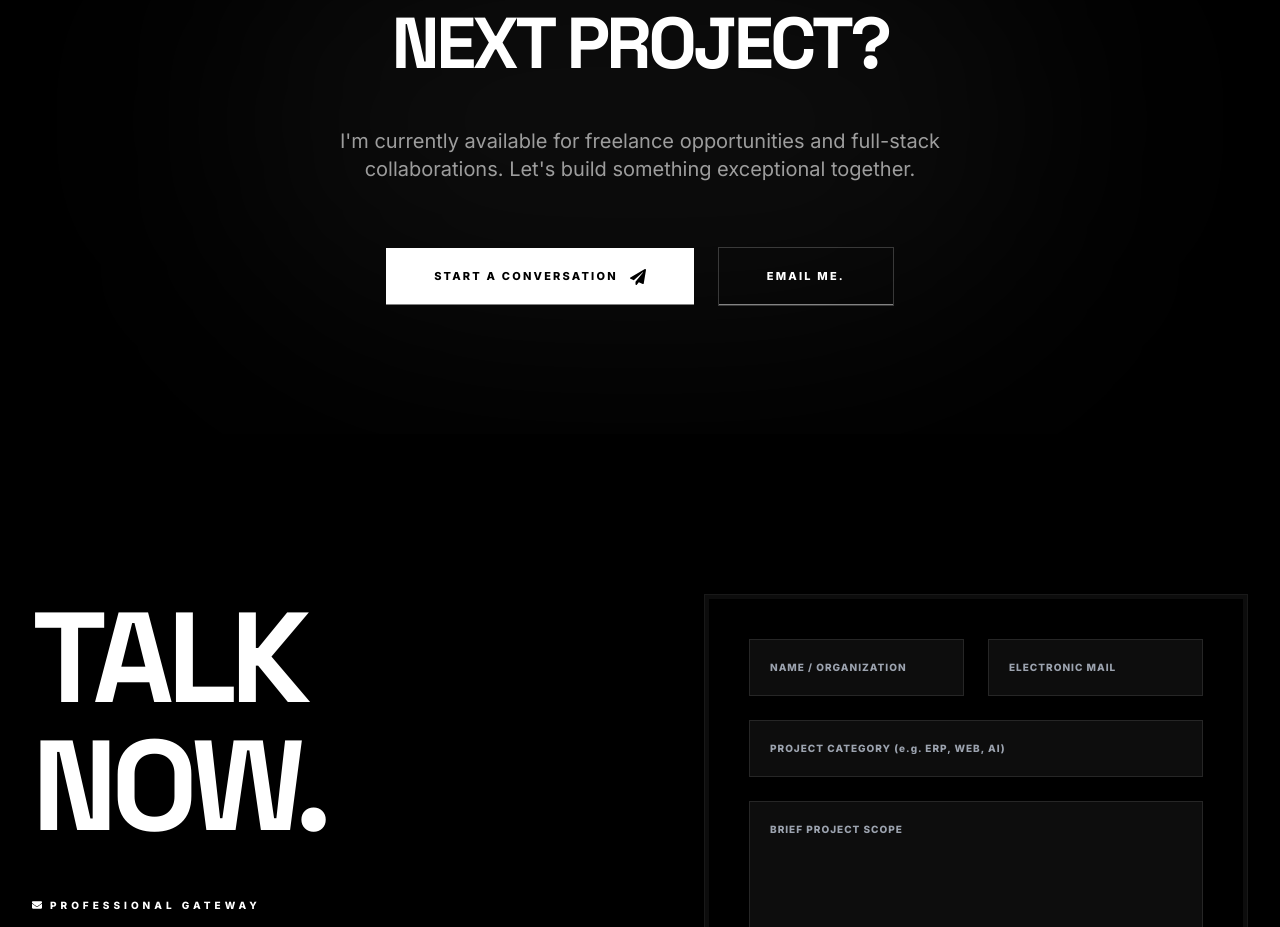
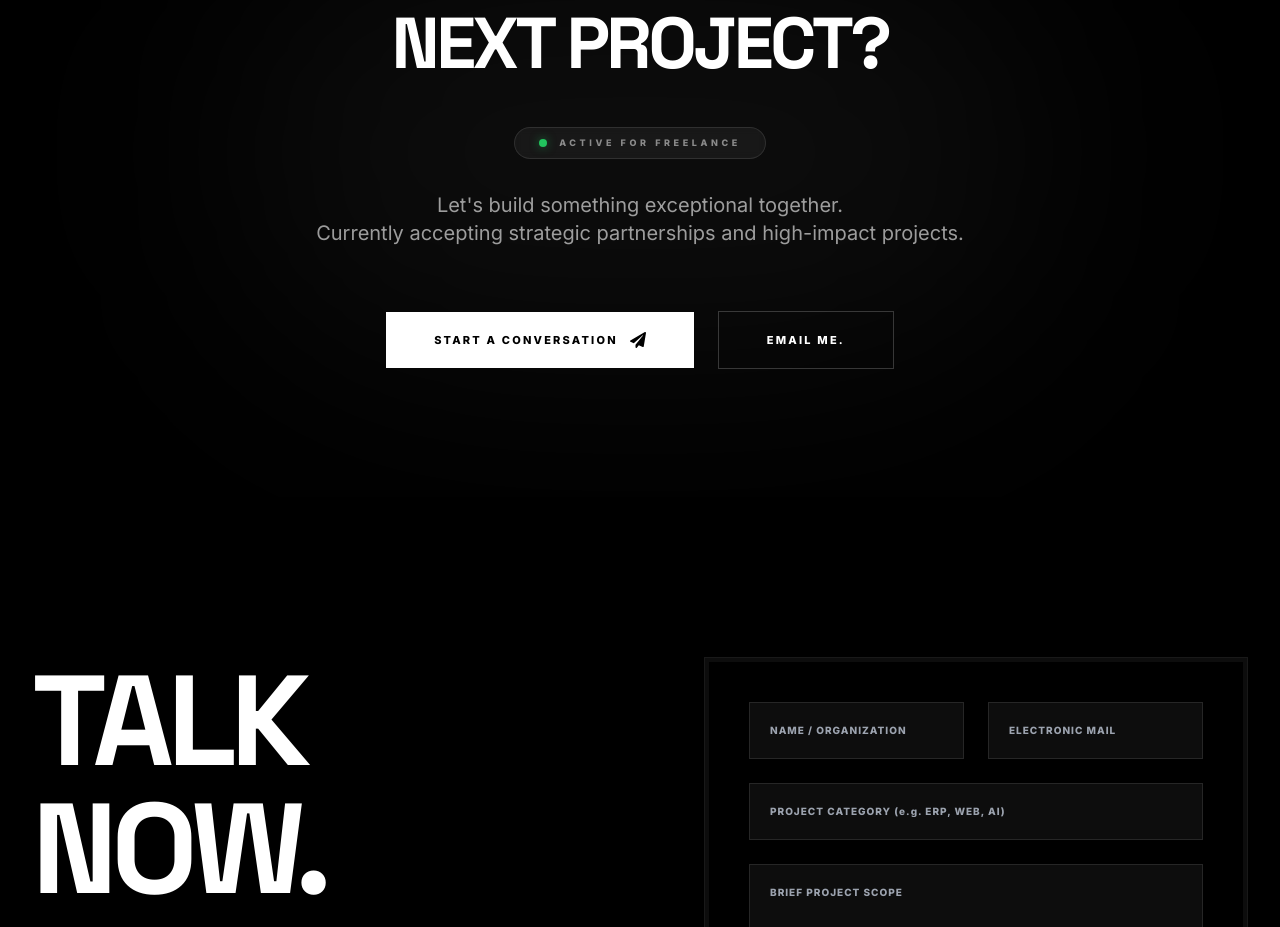
Before and after one commit to Hayyanshaikh/portfolio, a Next.js app: page / in a window 1280 px wide. Shown: the part 6260-7187 px from the top of the page. Built offline with nearby package versions, Linux system fonts and the light colour scheme.

Commit message:
Finalize CTA section with specialized availability tag and unified design

```diff
--- a/components/sections/CTA.tsx
+++ b/components/sections/CTA.tsx
@@ -9,11 +9,28 @@ export default function CTA() {
 
       <div className="max-w-4xl mx-auto text-center relative z-10">
         <h2 className="font-heading text-5xl md:text-7xl font-bold uppercase mb-12 tracking-tighter">
-          Ready to <span className="text-stroke">elevate</span> your <br /> next project?
+          Ready to <span className="text-stroke">elevate</span> your <br /> next
+          project?
         </h2>
 
+        <div className="flex justify-center mb-8">
+          <div
+            data-cursor="hover"
+            className="flex items-center gap-3 px-6 py-2 bg-white/5 border border-white/10 rounded-full backdrop-blur-sm hover:bg-white/10 transition-all duration-300 group cursor-default"
+          >
+            <span className="relative flex h-2 w-2">
+              <span className="animate-ping absolute inline-flex h-full w-full rounded-full bg-green-400 opacity-75"></span>
+              <span className="relative inline-flex rounded-full h-2 w-2 bg-green-500 shadow-[0_0_10px_rgba(34,197,94,0.5)]"></span>
+            </span>
+            <span className="text-[9px] font-bold uppercase tracking-[0.4em] text-white/50 group-hover:text-white/90 transition-colors">
+              Active for Freelance
+            </span>
+          </div>
+        </div>
+
         <p className="text-white/60 text-lg md:text-xl mb-16 max-w-2xl mx-auto leading-relaxed">
-          I'm currently available for freelance opportunities and full-stack collaborations. Let's build something exceptional together.
+          Let&apos;s build something exceptional together. <br />
+          Currently accepting strategic partnerships and high-impact projects.
         </p>
 
         <div className="flex flex-col md:flex-row gap-6 justify-center items-center">
@@ -26,11 +43,7 @@ export default function CTA() {
             Start a Conversation
           </Button>
 
-          <Button
-            href="mailto:contact@example.com"
-            variant="outline"
-            size="lg"
-          >
+          <Button href="mailto:contact@example.com" variant="outline" size="lg">
             Email Me.
           </Button>
         </div>
```
